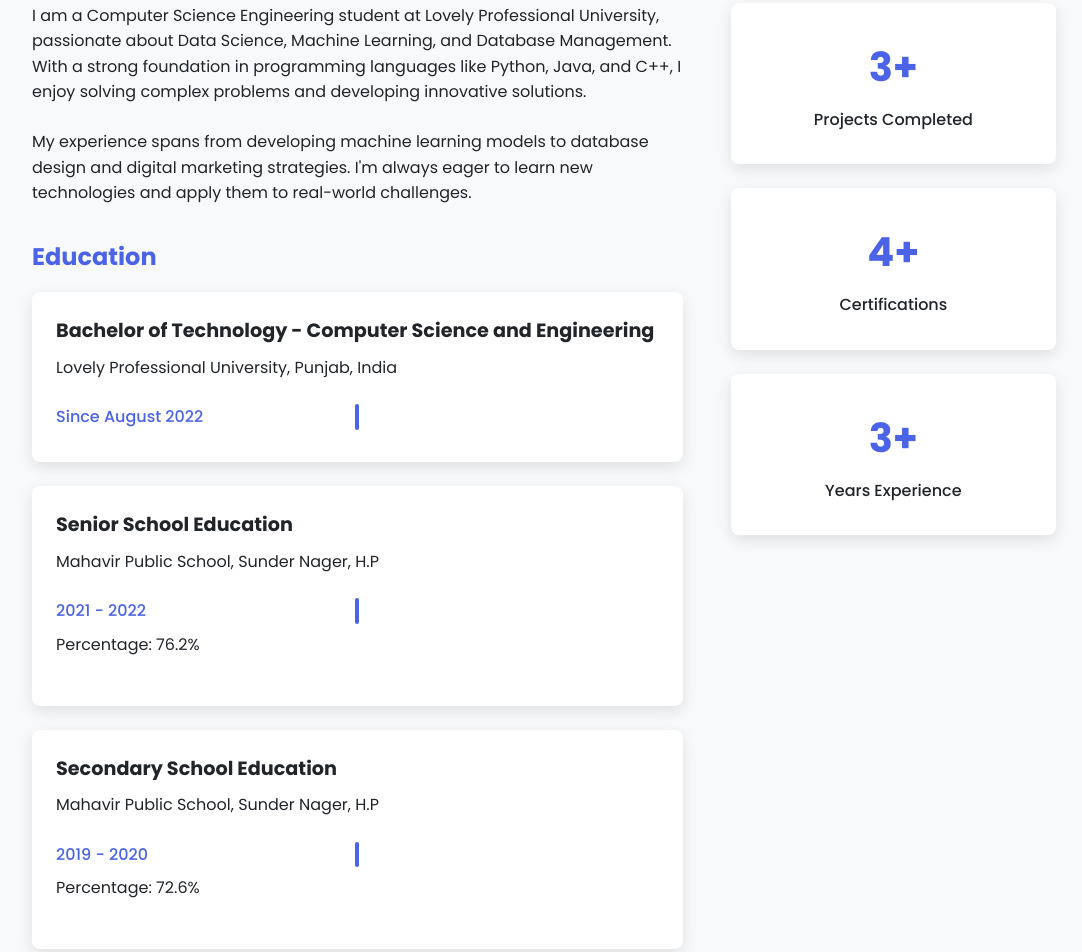
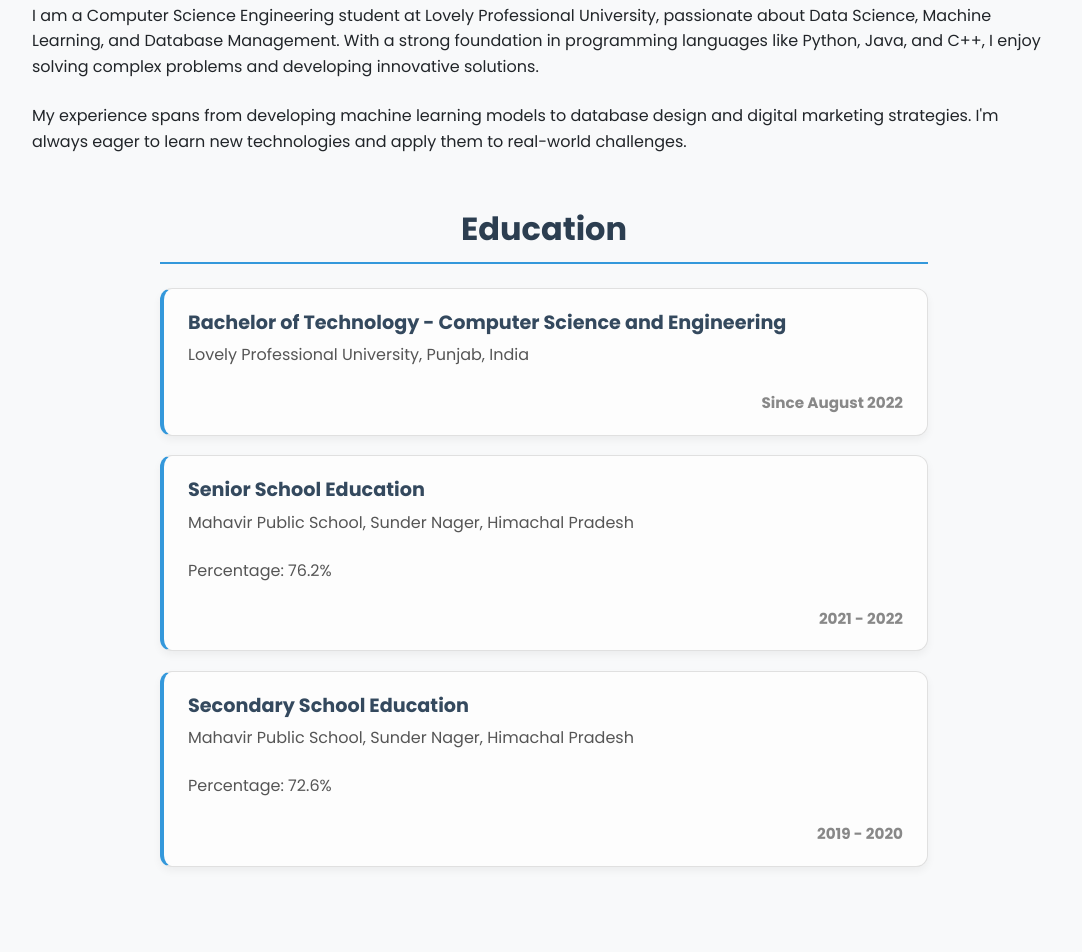
Before and after one commit to ntnitinthakur/Nitin, a plain HTML site: page index.html in a window 1280 px wide. Shown: the part 1020-1972 px from the top of the page, without its empty margins (96-1178 px from the left). Drawn offline with Linux system fonts and the light colour scheme.

Commit message:
Committed with modified code

```diff
--- a/index.html
+++ b/index.html
@@ -496,40 +496,93 @@ img {
     margin-bottom: 1.5rem;
 }
 
-.education {
-    margin-top: 2rem;
-}
-
-.education h3 {
-    font-size: 1.5rem;
-    margin-bottom: 1rem;
-    color: var(--primary-color);
-}
-
-.education-item {
-    margin-bottom: 1.5rem;
-    padding: 1.5rem;
-    background: white;
-    border-radius: 8px;
-    box-shadow: 0 5px 15px var(--shadow-color);
-    transition: var(--transition);
-}
-
-.education-item:hover {
-    transform: translateY(-5px);
-    box-shadow: 0 10px 20px var(--shadow-color);
-}
-
-.education-item h4 {
-    font-size: 1.2rem;
-    margin-bottom: 0.5rem;
-}
-
-.education-item .timeline {
-    color: var(--primary-color);
-    font-weight: 500;
-    margin-bottom: 0.5rem;
-}
+
+.edu-section {
+        max-width: 800px;
+        margin: 2rem auto;
+        padding: 1rem;
+    }
+
+    .edu-title {
+        font-size: 2rem;
+        margin-bottom: 1.5rem;
+        color: #2c3e50;
+        border-bottom: 2px solid #3498db;
+        padding-bottom: 0.5rem;
+        text-align: center;
+    }
+
+    .edu-card {
+        display: flex;
+        justify-content: space-between;
+        align-items: flex-start;
+        background: #fdfdfd;
+        border: 1px solid #e0e0e0;
+        border-left: 4px solid #3498db;
+        border-radius: 12px;
+        padding: 1.2rem 1.5rem;
+        margin-bottom: 1.2rem;
+        box-shadow: 0 4px 8px rgba(0, 0, 0, 0.05);
+        gap: 1rem;
+        flex-wrap: wrap;
+    }
+
+    .edu-card-content {
+        flex: 1 1 70%;
+    }
+
+    .edu-card-date {
+        flex: 0 0 auto;
+        font-size: 0.95rem;
+        color: #888;
+        font-weight: bold;
+        text-align: right;
+        min-width: 120px;
+        margin-top: 4px;
+    }
+
+    .edu-card-title {
+        font-size: 1.2rem;
+        margin-bottom: 0.3rem;
+        color: #34495e;
+    }
+
+    .edu-card-text {
+        margin: 0.2rem 0;
+        color: #555;
+        line-height: 1.5;
+    }
+
+    .edu-highlight {
+        font-weight: bold;
+        color: #3498db;
+    }
+
+
+
+    /* .edu-card-text {
+        margin: 0.2rem 0;
+        color: #555;
+        line-height: 1.5;
+        flex: 1;
+    }
+
+    .edu-card-date {
+        font-size: 0.95rem;
+        color: #888;
+        font-weight: bold;
+        white-space: nowrap;
+    }
+ */
+
+
+
+
+
+
+
+
+
 
 .about-stats {
     flex: 1;
@@ -1311,7 +1364,7 @@ img {
     <!-- Navigation -->
     <nav id="navbar">
         <div class="logo">
-            <h1>Nitin<span>Thakur</span></h1>
+            <h1>Nitin Thakur</h1>
         </div>
         <div class="menu-toggle" id="menu-toggle">
             <div class="bar"></div>
@@ -1352,7 +1405,7 @@ img {
             <div class="hero-image">
                 <div class="profile-container">
                     <!-- Replace with your actual profile image -->
-                    <img src="/api/placeholder/400/400" alt="Nitin Thakur" class="profile-img">
+                    <img src="./resources/nitin.jpeg" alt="Nitin Thakur" class="profile-img">
                 </div>
             </div>
         </div>
@@ -1371,28 +1424,42 @@ img {
             <div class="about-text">
                 <p>I am a Computer Science Engineering student at Lovely Professional University, passionate about Data Science, Machine Learning, and Database Management. With a strong foundation in programming languages like Python, Java, and C++, I enjoy solving complex problems and developing innovative solutions.</p>
                 <p>My experience spans from developing machine learning models to database design and digital marketing strategies. I'm always eager to learn new technologies and apply them to real-world challenges.</p>
-                <div class="education">
-                    <h3>Education</h3>
-                    <div class="education-item">
-                        <h4>Bachelor of Technology - Computer Science and Engineering</h4>
-                        <p>Lovely Professional University, Punjab, India</p>
-                        <p class="timeline">Since August 2022</p>
-                    </div>
-                    <div class="education-item">
-                        <h4>Senior School Education</h4>
-                        <p>Mahavir Public School, Sunder Nager, H.P</p>
-                        <p class="timeline">2021 - 2022</p>
-                        <p>Percentage: 76.2%</p>
-                    </div>
-                    <div class="education-item">
-                        <h4>Secondary School Education</h4>
-                        <p>Mahavir Public School, Sunder Nager, H.P</p>
-                        <p class="timeline">2019 - 2020</p>
-                        <p>Percentage: 72.6%</p>
-                    </div>
-                </div>
-            </div>
-            <div class="about-stats">
+
+                <div class="edu-section">
+                    <h3 class="edu-title">Education</h3>
+
+                    <div class="edu-card">
+                        <div class="edu-card-content">
+                            <h4 class="edu-card-title">Bachelor of Technology - Computer Science and Engineering</h4>
+                            <p class="edu-card-text">Lovely Professional University, Punjab, India</p>
+                            <div class="edu-card-date">Since August 2022</div>
+                        </div>
+
+
+                    </div>
+
+                    <div class="edu-card">
+                        <div class="edu-card-content">
+                            <h4 class="edu-card-title">Senior School Education</h4>
+                            <p class="edu-card-text">Mahavir Public School, Sunder Nager, Himachal Pradesh</p>
+                            <p class="edu-card-text">Percentage: 76.2%</p>
+                            <div class="edu-card-date">2021 - 2022</div>
+                        </div>
+
+                    </div>
+
+                    <div class="edu-card">
+                        <div class="edu-card-content">
+                            <h4 class="edu-card-title">Secondary School Education</h4>
+                            <p class="edu-card-text">Mahavir Public School, Sunder Nager, Himachal Pradesh</p>
+                            <p class="edu-card-text">Percentage: 72.6%</p>
+                            <div class="edu-card-date">2019 - 2020</div>
+                        </div>
+                    </div>
+                </div>
+
+            </div>
+            <!-- <div class="about-stats">
                 <div class="stat-item">
                     <h3>3+</h3>
                     <p>Projects Completed</p>
@@ -1405,7 +1472,7 @@ img {
                     <h3>3+</h3>
                     <p>Years Experience</p>
                 </div>
-            </div>
+            </div> -->
         </div>
     </section>
 
@@ -1610,15 +1677,10 @@ img {
         <div class="projects-grid">
             <!-- Project 1 -->
             <div class="project-card">
-                <div class="project-img">
-                    <img src="/api/placeholder/400/250" alt="Customer Segmentation Project">
-                </div>
+                <!-- <div class="project-img"> -->
+                    <!-- <img src="/api/placeholder/400/250" alt="Customer Segmentation Project"> -->
+                <!-- </div> -->
                 <div class="project-info">
-                    <div class="project-tags">
-                        <span>Python</span>
-                        <span>scikit-learn</span>
-                        <span>pandas</span>
-                    </div>
                     <h3>Customer Segmentation - K-Means Clustering</h3>
                     <p>Developed a customer segmentation model using K-Means Clustering to analyse and group customers based on their behaviour.</p>
                     <ul class="project-details">
@@ -1627,8 +1689,14 @@ img {
                         <li>Created visualization dashboards to interpret customer segments</li>
                     </ul>
                     <div class="project-links">
-                        <a href="#" class="btn project-btn"><i class="fas fa-code"></i> View Code</a>
-                        <a href="#" class="btn project-btn"><i class="fas fa-external-link-alt"></i> Live Demo</a>
+                        <!-- <a href="#" class="btn project-btn"><i class="fas fa-code"></i> View Code</a>
+                        <a href="#" class="btn project-btn"><i class="fas fa-external-link-alt"></i> Live Demo</a> -->
+                    </div>
+
+                    <div class="project-tags">
+                        <span>Python</span>
+                        <span>scikit-learn</span>
+                        <span>pandas</span>
                     </div>
                     <div class="project-date">
                         <p><i class="far fa-calendar-alt"></i> December 2024</p>
@@ -1638,16 +1706,10 @@ img {
 
             <!-- Project 2 -->
             <div class="project-card">
-                <div class="project-img">
-                    <img src="/api/placeholder/400/250" alt="Fake News Detection Project">
-                </div>
+                <!-- <div class="project-img"> -->
+                    <!-- <img src="/api/placeholder/400/250" alt="Fake News Detection Project"> -->
+                <!-- </div> -->
                 <div class="project-info">
-                    <div class="project-tags">
-                        <span>Python</span>
-                        <span>NLP</span>
-                        <span>SVM</span>
-                        <span>CNN</span>
-                    </div>
                     <h3>Detecting Fake News - NLP & Machine Learning</h3>
                     <p>Developed a fake news detection model using Natural Language Processing (NLP) and Machine Learning techniques.</p>
                     <ul class="project-details">
@@ -1656,8 +1718,14 @@ img {
                         <li>Achieved high accuracy in distinguishing between real and fake news articles</li>
                     </ul>
                     <div class="project-links">
-                        <a href="#" class="btn project-btn"><i class="fas fa-code"></i> View Code</a>
-                        <a href="#" class="btn project-btn"><i class="fas fa-external-link-alt"></i> Live Demo</a>
+                        <!-- <a href="#" class="btn project-btn"><i class="fas fa-code"></i> View Code</a>
+                        <a href="#" class="btn project-btn"><i class="fas fa-external-link-alt"></i> Live Demo</a> -->
+                    </div>
+                    <div class="project-tags">
+                        <span>Python</span>
+                        <span>NLP</span>
+                        <span>SVM</span>
+                        <span>CNN</span>
                     </div>
                     <div class="project-date">
                         <p><i class="far fa-calendar-alt"></i> September 2024</p>
@@ -1667,15 +1735,10 @@ img {
 
             <!-- Project 3 -->
             <div class="project-card">
-                <div class="project-img">
-                    <img src="/api/placeholder/400/250" alt="E-Learning Platform Project">
-                </div>
+                <!-- <div class="project-img"> -->
+                    <!-- <img src="/api/placeholder/400/250" alt="E-Learning Platform Project"> -->
+                <!-- </div> -->
                 <div class="project-info">
-                    <div class="project-tags">
-                        <span>MySQL</span>
-                        <span>SQL</span>
-                        <span>Database Design</span>
-                    </div>
                     <h3>E-Learning Platform - Database Development</h3>
                     <p>Designed and developed a MySQL database to manage users, courses, progress, and feedback for an E-Learning platform.</p>
                     <ul class="project-details">
@@ -1684,8 +1747,13 @@ img {
                         <li>Developed stored procedures and triggers for automated data management</li>
                     </ul>
                     <div class="project-links">
-                        <a href="#" class="btn project-btn"><i class="fas fa-code"></i> View Code</a>
-                        <a href="#" class="btn project-btn"><i class="fas fa-external-link-alt"></i> Documentation</a>
+                        <!-- <a href="#" class="btn project-btn"><i class="fas fa-code"></i> View Code</a>
+                        <a href="#" class="btn project-btn"><i class="fas fa-external-link-alt"></i> Documentation</a> -->
+                    </div>
+                    <div class="project-tags">
+                        <span>MySQL</span>
+                        <span>SQL</span>
+                        <span>Database Design</span>
                     </div>
                     <div class="project-date">
                         <p><i class="far fa-calendar-alt"></i> July 2024</p>
@@ -1710,7 +1778,7 @@ img {
                     <h3>Cloud Computing</h3>
                     <p class="certificate-issuer">NPTEL</p>
                     <p class="certificate-date">July - October 2024</p>
-                    <a href="#" class="btn certificate-btn">View Certificate</a>
+                    <a href="resources/nptel.jpeg" target="_blank" class="btn certificate-btn">View Certificate</a>
                 </div>
             </div>
 
@@ -1722,7 +1790,7 @@ img {
                     <h3>ChatGPT Advanced Data Analysis</h3>
                     <p class="certificate-issuer">Vanderbilt University</p>
                     <p class="certificate-date">April 2024</p>
-                    <a href="#" class="btn certificate-btn">View Certificate</a>
+                    <a href="resources/adv.jpeg" target="_blank" class="btn certificate-btn">View Certificate</a>
                 </div>
             </div>
 
@@ -1734,7 +1802,7 @@ img {
                     <h3>GenAI for Everyone</h3>
                     <p class="certificate-issuer">Coursera</p>
                     <p class="certificate-date">February 2024</p>
-                    <a href="#" class="btn certificate-btn">View Certificate</a>
+                    <a href="resources/ev.jpeg" target="_blank" class="btn certificate-btn">View Certificate</a>
                 </div>
             </div>
         </div>
@@ -1791,13 +1859,12 @@ img {
         </div>
         <div class="resume-content">
             <div class="resume-preview">
-                <img src="/api/placeholder/400/550" alt="Resume Preview">
+                <img src="./resources/cv-preview.png" alt="Resume Preview">
             </div>
             <div class="resume-download">
-                <h3>Download My Resume</h3>
+                <h3>My Resume</h3>
                 <p>Get a copy of my detailed resume to learn more about my qualifications, experiences, and skills.</p>
-                <a href="#" class="btn download-btn"><i class="fas fa-download"></i> Download PDF</a>
-                <a href="#" class="btn view-btn"><i class="fas fa-eye"></i> View Online</a>
+                <a href="./resources/vc.pdf" class="btn view-btn"><i class="fas fa-eye"></i> View Online</a>
             </div>
         </div>
     </section>
@@ -1855,7 +1922,7 @@ img {
     <footer class="footer">
         <div class="footer-content">
             <div class="footer-logo">
-                <h2>Nitin<span>Thakur</span></h2>
+                <h2>Nitin Thakur</h2>
                 <p>Computer Science Engineering Student</p>
             </div>
             <div class="footer-links">
@@ -2123,6 +2190,5 @@ window.addEventListener('load', () => {
     }
 });
 </script>
-
 </body>
 </html>
```
Also changed, not shown: resources/adv.jpeg (added), resources/cv-preview.png (added), resources/ev.jpeg (added), resources/nitin.jpeg (added), resources/nptel.jpeg (added), 3 other files.
